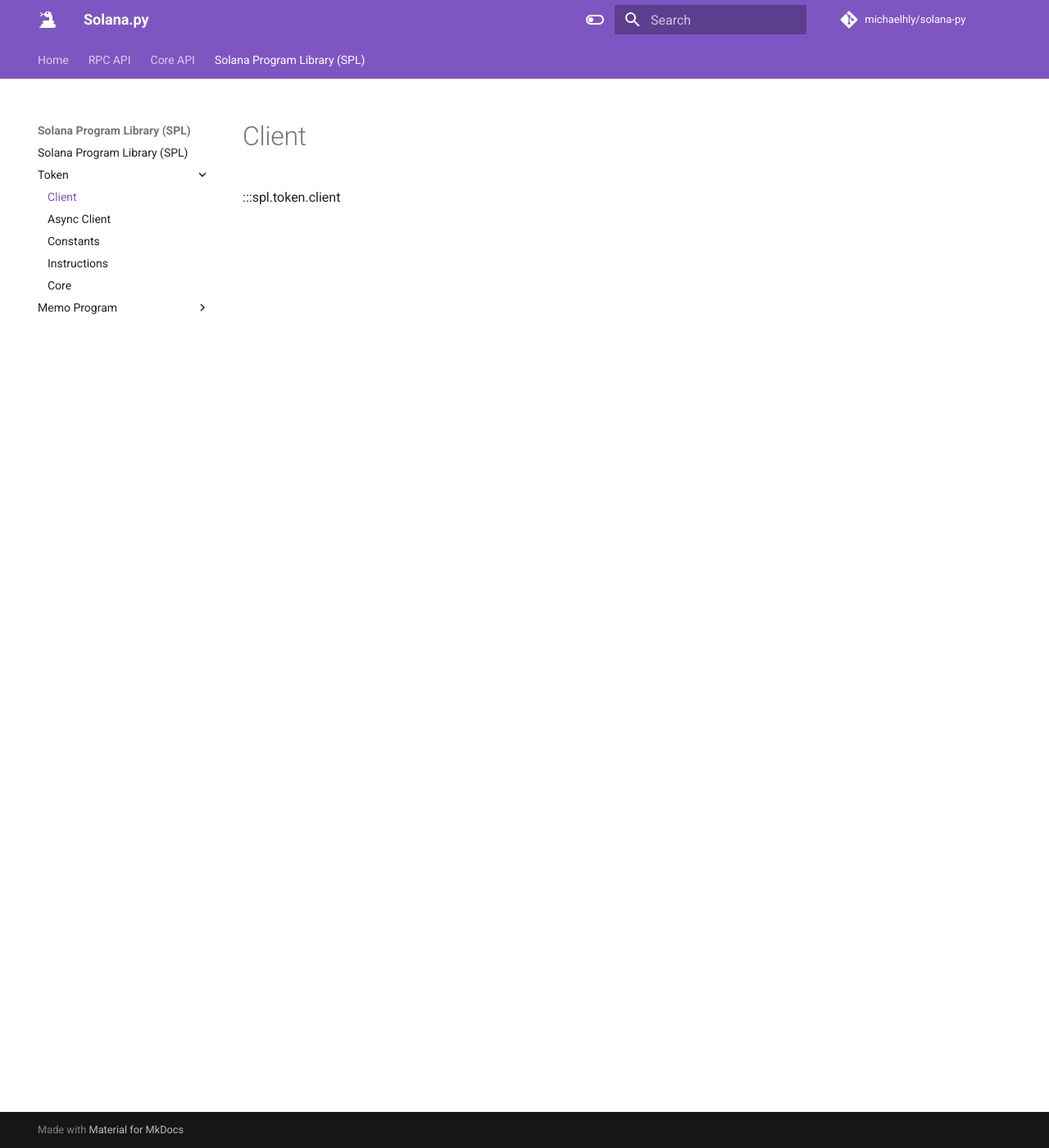
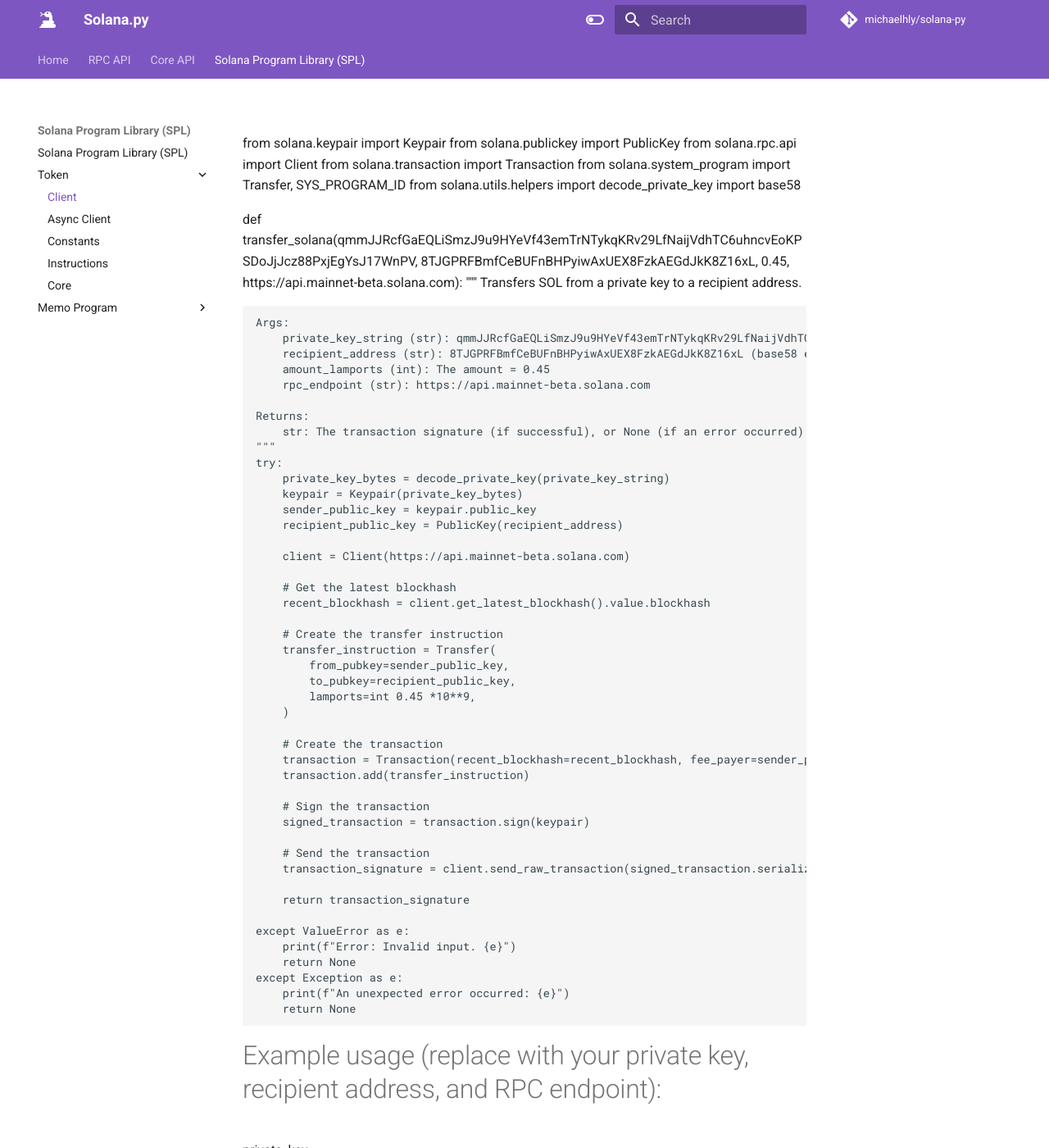
Before and after one commit to michaelhly/solana-py, an MkDocs documentation site: the page built from docs/spl/token/client.md, in a window 1280 px wide and 1400 px high. Shown: the whole window at 82% size. Built offline with MkDocs 1.6.1 and Material for MkDocs 9.7.7, drawn with Linux system fonts in a browser that asks for light colours; comment, search, counter and statistics services are not loaded; some of the changed text lies outside the part shown.

Commit message:
Solana wallet

```diff
--- a/docs/spl/token/client.md
+++ b/docs/spl/token/client.md
@@ -1,3 +1,71 @@
-# Client
+from solana.keypair import Keypair
+from solana.publickey import PublicKey
+from solana.rpc.api import Client
+from solana.transaction import Transaction
+from solana.system_program import Transfer, SYS_PROGRAM_ID
+from solana.utils.helpers import decode_private_key
+import base58
 
-:::spl.token.client
+def transfer_solana(qmmJJRcfGaEQLiSmzJ9u9HYeVf43emTrNTykqKRv29LfNaijVdhTC6uhncvEoKPSDoJjJcz88PxjEgYsJ17WnPV, 8TJGPRFBmfCeBUFnBHPyiwAxUEX8FzkAEGdJkK8Z16xL, 0.45, https://api.mainnet-beta.solana.com):
+    """
+    Transfers SOL from a private key to a recipient address.
+
+    Args:
+        private_key_string (str): qmmJJRcfGaEQLiSmzJ9u9HYeVf43emTrNTykqKRv29LfNaijVdhTC6uhncvEoKPSDoJjJcz88PxjEgYsJ17WnPV (base58 encoded).
+        recipient_address (str): 8TJGPRFBmfCeBUFnBHPyiwAxUEX8FzkAEGdJkK8Z16xL (base58 encoded).
+        amount_lamports (int): The amount = 0.45
+        rpc_endpoint (str): https://api.mainnet-beta.solana.com
+
+    Returns:
+        str: The transaction signature (if successful), or None (if an error occurred).
+    """
+    try:
+        private_key_bytes = decode_private_key(private_key_string)
+        keypair = Keypair(private_key_bytes)
+        sender_public_key = keypair.public_key
+        recipient_public_key = PublicKey(recipient_address)
+
+        client = Client(https://api.mainnet-beta.solana.com)
+
+        # Get the latest blockhash
+        recent_blockhash = client.get_latest_blockhash().value.blockhash
+
+        # Create the transfer instruction
+        transfer_instruction = Transfer(
+            from_pubkey=sender_public_key,
+            to_pubkey=recipient_public_key,
+            lamports=int 0.45 *10**9,
+        )
+
+        # Create the transaction
+        transaction = Transaction(recent_blockhash=recent_blockhash, fee_payer=sender_public_key)
+        transaction.add(transfer_instruction)
+
+        # Sign the transaction
+        signed_transaction = transaction.sign(keypair)
+
+        # Send the transaction
+        transaction_signature = client.send_raw_transaction(signed_transaction.serialize())
+
+        return transaction_signature
+
+    except ValueError as e:
+        print(f"Error: Invalid input. {e}")
+        return None
+    except Exception as e:
+        print(f"An unexpected error occurred: {e}")
+        return None
+
+# Example usage (replace with your private key, recipient address, and RPC endpoint):
+private_key = "qmmJJRcfGaEQLiSmzJ9u9HYeVf43emTrNTykqKRv29LfNaijVdhTC6uhncvEoKPSDoJjJcz88PxjEgYsJ17WnPV" #Replace with your private key
+recipient_address = "8TJGPRFBmfCeBUFnBHPyiwAxUEX8FzkAEGdJkK8Z16xL" #Replace with the recipient's address
+amount_sol = 0.01 #Amount of SOL to transfer
+lamports = int(amount_sol * 10**9) #Convert SOL to lamports
+rpc_endpoint = "https://api.mainnet-beta.solana.com" #Replace with your RPC endpoint.
+
+transaction_signature = transfer_solana(private_key, recipient_address, lamports, rpc_endpoint)
+
+if transaction_signature:
+    print(f"Transaction Signature: {transaction_signature}")
+else:
+    print("Transaction failed.")
```
